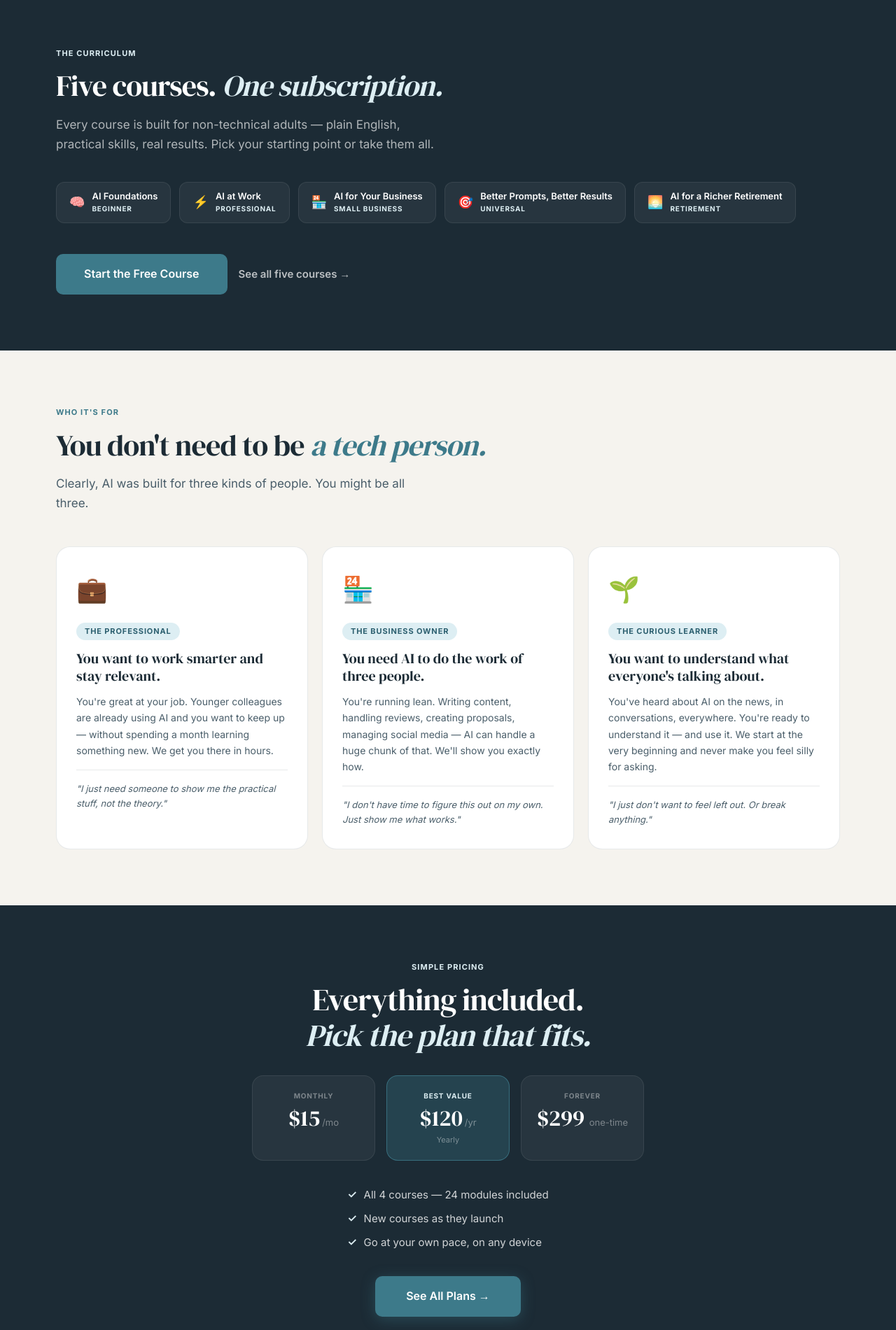
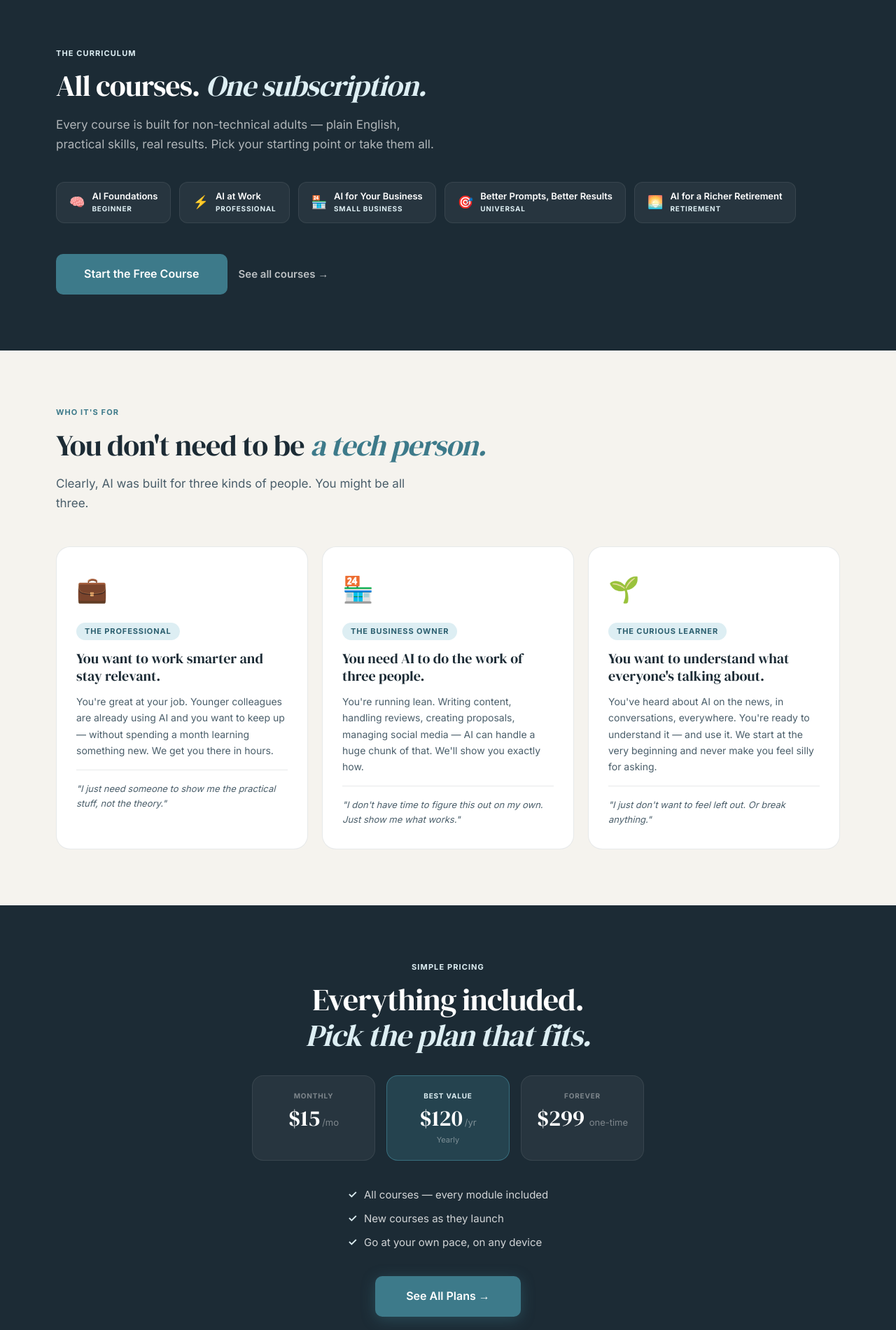
Before and after one commit to llamakid/clearlyai, a Next.js app: page / in a window 1280 px wide. Shown: the part 2073-3974 px from the top of the page at 70% size. Built offline with nearby package versions, Linux system fonts and the light colour scheme; no server answers.

Commit message:
copy updates

```diff
--- a/app/curriculum/page.tsx
+++ b/app/curriculum/page.tsx
@@ -5,7 +5,7 @@ import { COURSES_META } from '@/lib/course-data/courses'
 
 export const metadata: Metadata = {
   title: 'Full Curriculum — Clearly, AI',
-  description: 'Five plain-English AI courses for working professionals, small business owners, and curious learners. One subscription unlocks everything.',
+  description: 'Plain-English AI courses for working professionals, small business owners, and curious learners. One subscription unlocks everything.',
   alternates: { canonical: 'https://learnaiclearly.com/curriculum' },
 }
 
@@ -29,7 +29,7 @@ export default function CurriculumPage() {
             letterSpacing: '-0.02em', lineHeight: 1.15,
             color: 'white', marginBottom: 20,
           }}>
-            Five courses. <em style={{ color: 'var(--accent-lt)', fontStyle: 'italic' }}>One subscription.</em>
+            All courses. <em style={{ color: 'var(--accent-lt)', fontStyle: 'italic' }}>One subscription.</em>
           </h1>
           <p style={{ fontSize: 18, color: 'rgba(255,255,255,0.65)', lineHeight: 1.7, maxWidth: 560, margin: '0 auto 36px' }}>
             Every course is built for non-technical adults — plain English, practical skills, real results.
@@ -183,7 +183,7 @@ export default function CurriculumPage() {
             fontSize: 'clamp(28px, 3.5vw, 40px)',
             color: 'white', marginBottom: 16, lineHeight: 1.2,
           }}>
-            One subscription. <em style={{ color: 'var(--accent-lt)', fontStyle: 'italic' }}>All five courses.</em>
+            One subscription. <em style={{ color: 'var(--accent-lt)', fontStyle: 'italic' }}>All courses.</em>
           </h2>
           <p style={{ fontSize: 16, color: 'rgba(255,255,255,0.65)', lineHeight: 1.65, marginBottom: 36 }}>
             Start the free course today — no credit card, no commitment. Upgrade when you're ready.
--- a/app/page.tsx
+++ b/app/page.tsx
@@ -245,7 +245,7 @@ export default function HomePage() {
                 letterSpacing: '-0.02em', lineHeight: 1.2, marginBottom: 16,
                 color: 'white',
               }}>
-                Five courses. <em style={{ color: 'var(--accent-lt)', fontStyle: 'italic' }}>One subscription.</em>
+                All courses. <em style={{ color: 'var(--accent-lt)', fontStyle: 'italic' }}>One subscription.</em>
               </h2>
               <p style={{ fontSize: 17, color: 'rgba(255,255,255,0.65)', lineHeight: 1.65, maxWidth: 540 }}>
                 Every course is built for non-technical adults — plain English, practical skills, real results. Pick your starting point or take them all.
@@ -288,7 +288,7 @@ export default function HomePage() {
                 textDecoration: 'none',
                 display: 'flex', alignItems: 'center', gap: 6,
               }}>
-                See all five courses →
+                See all courses →
               </a>
             </div>
           </div>
@@ -442,7 +442,7 @@ export default function HomePage() {
               display: 'inline-flex', flexDirection: 'column', gap: 10, textAlign: 'left',
             }}>
               {[
-                'All 4 courses — 24 modules included',
+                'All courses — every module included',
                 'New courses as they launch',
                 'Go at your own pace, on any device',
               ].map((item) => (
```
